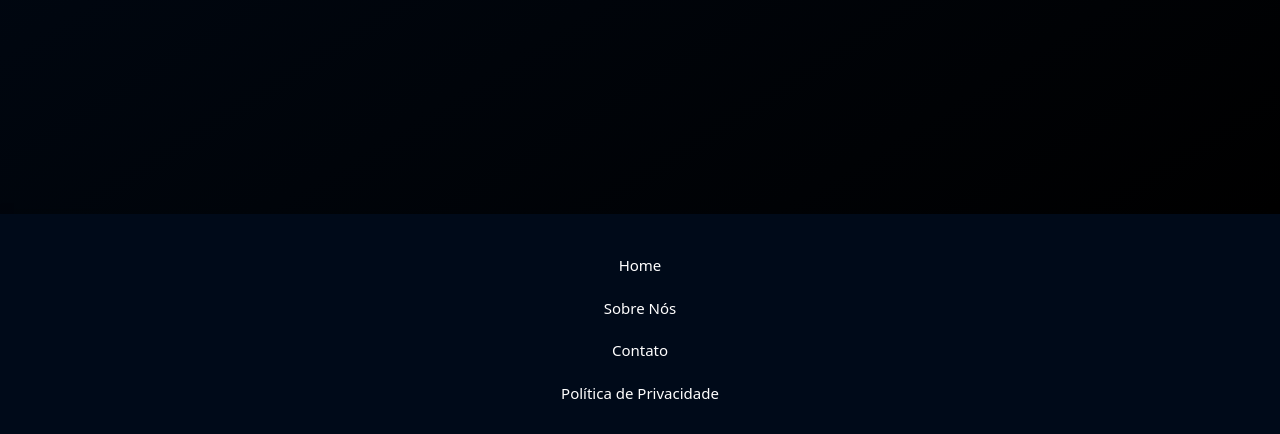
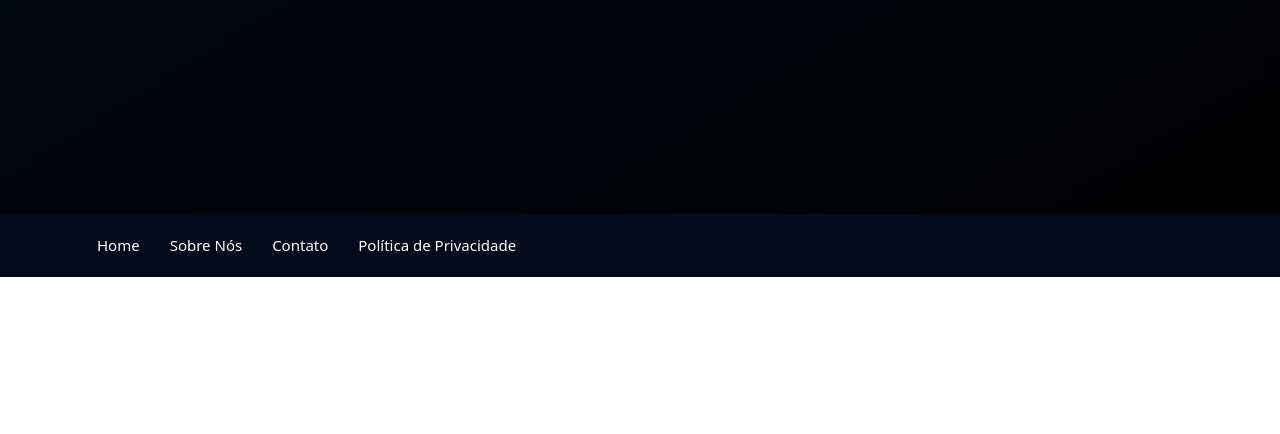
Before and after one commit to mrStudDev/xlexedu01, a Django app: page /contato/ in a window 1280 px wide. Shown: the part 2056-2490 px from the top of the page. After the commit the page ends 2333 px from the top, so only its background shows below. Run offline with Django 4.2, Linux system fonts and the light colour scheme; data that the repository does not hold is empty; some libraries are stand-ins or nearby versions.

Commit message:
Nav foter base

```diff
--- a/static/css/styles.css
+++ b/static/css/styles.css
@@ -668,19 +668,6 @@ a:hover {
     .card-body {
         min-height: 444px;
     }
-    .container {
-        flex-direction: column;
-        text-align: center;
-    }
-
-    .footer-nav ul {
-        flex-direction: column;
-        margin-top: 10px;
-    }
-
-    .footer-nav ul li {
-        margin: 10px 0;
-    }
 }
 
 @media (min-width: 992px) {
```
